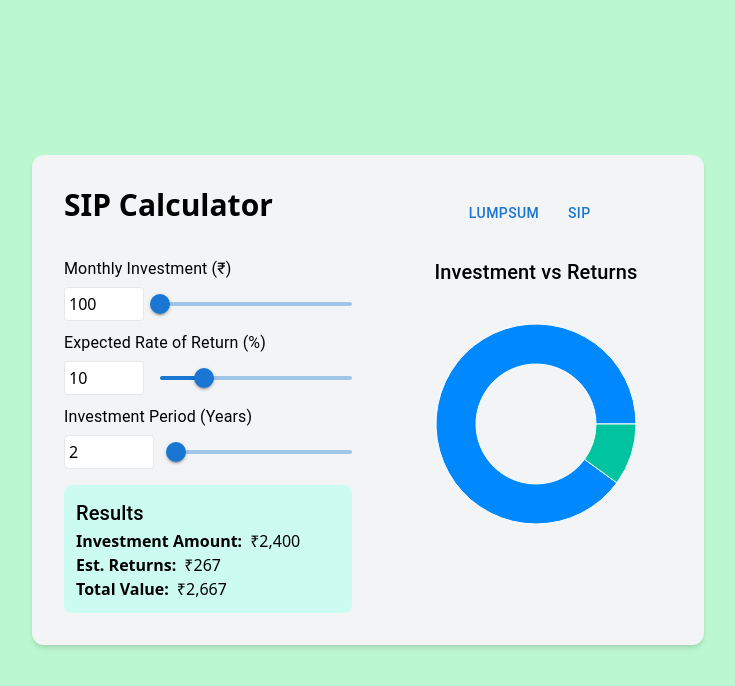
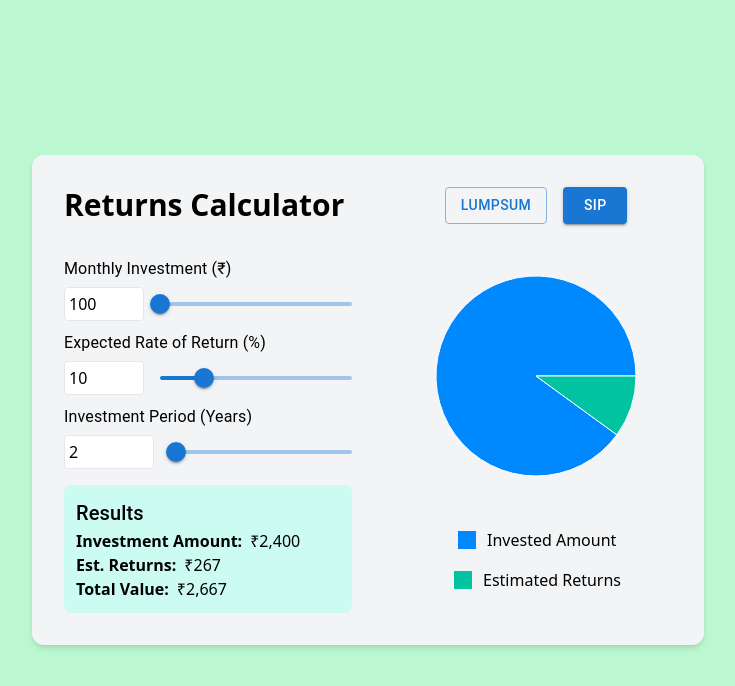
Before and after one commit to astroboyhimanshu/smart-investor, a React (Vite) app: page / in a window 1280 px wide. Both pictures are taken after a click on the button "START". Shown: the top 686 px of the page, without its empty margins (272-1007 px from the left). Built offline with nearby package versions, Linux system fonts and the light colour scheme.

Commit message:
Added Lumpsum & SIP Calculation Functionality + Improved UI

```diff
--- /dev/null
+++ b/src/components/LumpsumReturnCalculator.tsx
@@ -0,0 +1,21 @@
+// LumpsumReturnCalculator.tsx
+
+const LumpsumReturnCalculator = (
+  lumpSumAmount: number,
+  rateOfReturn: number,
+  years: number
+) => {
+  // Formula to calculate maturity value for Lump Sum
+  const maturityValue = lumpSumAmount * Math.pow(1 + rateOfReturn / 100, years);
+
+  // Estimated returns are the difference between maturity value and initial investment
+  const estimatedReturns = maturityValue - lumpSumAmount;
+
+  return {
+    investmentAmount: lumpSumAmount, // Unifying key with SIP return calculation
+    estimatedReturns,
+    maturityValue,
+  };
+};
+
+export default LumpsumReturnCalculator;
--- /dev/null
+++ b/src/components/SIPReturnCalculator.tsx
@@ -0,0 +1,21 @@
+// SIPReturnCalculator.tsx
+
+const SIPReturnCalculator = (
+  monthlyInvestment: number,
+  rateOfReturn: number,
+  years: number
+) => {
+  const months = years * 12;
+  const monthlyRate = rateOfReturn / 12 / 100;
+
+  const investmentAmount = monthlyInvestment * months;
+  const maturityValue =
+    monthlyInvestment *
+    ((Math.pow(1 + monthlyRate, months) - 1) / monthlyRate) *
+    (1 + monthlyRate);
+  const estimatedReturns = maturityValue - investmentAmount;
+
+  return { investmentAmount, estimatedReturns, maturityValue };
+};
+
+export default SIPReturnCalculator;
--- a/src/components/SipPlanner.tsx
+++ b/src/components/SipPlanner.tsx
@@ -1,33 +1,23 @@
 import { useState } from "react";
 import { Typography, Slider, Button } from "@mui/material";
 import { PieChart, Pie, Cell, ResponsiveContainer, Tooltip } from "recharts";
+import SIPReturnCalculator from "./SIPReturnCalculator";
+import LumpsumReturnCalculator from "./LumpsumReturnCalculator";
+import { Square } from "@mui/icons-material";
 
-// Helper function to calculate SIP
-const returnCalculator = (
-  monthlyInvestment: number,
-  rateOfReturn: number,
-  years: number
-) => {
-  const months = years * 12;
-  const monthlyRate = rateOfReturn / 12 / 100;
-
-  const investmentAmount = monthlyInvestment * months;
-  const maturityValue =
-    monthlyInvestment *
-    ((Math.pow(1 + monthlyRate, months) - 1) / monthlyRate) *
-    (1 + monthlyRate);
-  const estimatedReturns = maturityValue - investmentAmount;
-
-  return { investmentAmount, estimatedReturns, maturityValue };
-};
-
+// Helper function to calculate SIP or Lump Sum returns
 const SipPlanner = () => {
   const [monthlyInvestment, setMonthlyInvestment] = useState<number>(100);
+  const [lumpSumAmount, setLumpSumAmount] = useState<number>(10000);
   const [rateOfReturn, setRateOfReturn] = useState<number>(10);
   const [years, setYears] = useState<number>(2);
+  const [calcType, setCalcType] = useState<"sip" | "lumpsum">("sip");
 
+  // Calculate based on the selected type (SIP or Lump Sum)
   const { investmentAmount, estimatedReturns, maturityValue } =
-    returnCalculator(monthlyInvestment, rateOfReturn, years);
+    calcType === "sip"
+      ? SIPReturnCalculator(monthlyInvestment, rateOfReturn, years)
+      : LumpsumReturnCalculator(lumpSumAmount, rateOfReturn, years);
 
   // Data for the Pie Chart
   const data = [
@@ -41,18 +31,21 @@ const SipPlanner = () => {
     <div className="flex flex-grow p-4 justify-center">
       <div className="max-w-4xl flex flex-row gap-4 bg-gray-100 rounded-xl shadow-md p-4">
         {/* Left Side: Inputs and Results */}
+        <div className="w-1/2 p-4">
+          <div className="flex justify-between items-center mb-4">
+            <div className="font-semibold text-3xl">Returns Calculator</div>
+          </div>
 
-        <div className="w-1/2 p-4">
-          <div className="flex">
-            <div className="flex mb-4 font-semibold text-3xl text-center">
-              SIP Calculator
+          {/* Conditional Inputs based on Calculation Type */}
+          {calcType === "sip" ? (
+            <>
+              {/* Monthly Investment for SIP */}
+              <div className="pb-1 pt-4">
+                <Typography variant="subtitle1">
+                  Monthly Investment (₹)
+                </Typography>
               </div>
-          </div>
-          {/* Monthly Investment */}
-          <div className="pb-1 pt-4">
-            <Typography variant="subtitle1">Monthly Investment (₹)</Typography>
-          </div>
-          <div className="flex items-center mb-2 ">
+              <div className="flex items-center mb-2">
                 <input
                   value={monthlyInvestment}
                   onChange={(e) => setMonthlyInvestment(Number(e.target.value))}
@@ -62,13 +55,44 @@ const SipPlanner = () => {
                 />
                 <Slider
                   value={monthlyInvestment}
-              onChange={(_e, value) => setMonthlyInvestment(value as number)}
+                  onChange={(_e, value) =>
+                    setMonthlyInvestment(value as number)
+                  }
                   min={100}
                   max={100000}
                   step={100}
                   className="flex-grow ml-2"
                 />
               </div>
+            </>
+          ) : (
+            <>
+              {/* LumpSum Investment for LumpSum */}
+              <div className="pb-1 pt-4">
+                <Typography variant="subtitle1">
+                  Lump Sum Investment (₹)
+                </Typography>
+              </div>
+              <div className="flex items-center mb-2">
+                <input
+                  value={lumpSumAmount}
+                  onChange={(e) => setLumpSumAmount(Number(e.target.value))}
+                  type="number"
+                  min={1000}
+                  className="border rounded p-1 mr-2 w-20"
+                />
+                <Slider
+                  value={lumpSumAmount}
+                  onChange={(_e, value) => setLumpSumAmount(value as number)}
+                  min={1000}
+                  max={10000000}
+                  step={1000}
+                  className="flex-grow ml-2"
+                />
+              </div>
+            </>
+          )}
+
           {/* Rate of Return */}
           <div className="pb-1">
             <Typography variant="subtitle1">
@@ -94,6 +118,7 @@ const SipPlanner = () => {
               className="flex-grow ml-2"
             />
           </div>
+
           {/* Years */}
           <div className="pb-1">
             <Typography variant="subtitle1">
@@ -118,6 +143,7 @@ const SipPlanner = () => {
               className="flex-grow ml-2"
             />
           </div>
+
           {/* Results */}
           <div className="mt-4 p-3 flex flex-col min-w-72 bg-teal-100 rounded-lg">
             <div>
@@ -125,7 +151,6 @@ const SipPlanner = () => {
                 Results
               </Typography>
             </div>
-
             <div className="flex gap-2">
               <div className="text-md font-bold">Investment Amount: </div>
               <div className="text-md">
@@ -138,7 +163,6 @@ const SipPlanner = () => {
                 ₹{Math.round(estimatedReturns).toLocaleString()}
               </div>
             </div>
-
             <div className="flex gap-2">
               <div className="text-md font-bold">Total Value: </div>
               <div className="text-md">
@@ -147,26 +171,35 @@ const SipPlanner = () => {
             </div>
           </div>
         </div>
+
         {/* Right Side: Pie Chart */}
         <div className="w-1/2 p-4 flex-col items-center justify-center">
-          <div className="flex items-center justify-center p-2 gap-18">
-            <Button className="bg-teal-200">LumpSum</Button>
-            <Button>SIP</Button>
+          {/* Investment Type Switcher */}
+          <div className="flex items-center gap-4 justify-center">
+            <Button
+              onClick={() => setCalcType("lumpsum")}
+              variant={calcType === "lumpsum" ? "contained" : "outlined"}
+            >
+              LumpSum
+            </Button>
+            <Button
+              onClick={() => setCalcType("sip")}
+              variant={calcType === "sip" ? "contained" : "outlined"}
+            >
+              SIP
+            </Button>
           </div>
           <div className="w-full h-72 pt-4">
-            <Typography variant="h6" className="mb-2 text-center">
-              Investment vs Returns
-            </Typography>
             <ResponsiveContainer width="100%" height="100%">
               <PieChart>
                 <Pie
                   data={data}
+                  dataKey="value"
+                  nameKey="name"
                   cx="50%"
                   cy="50%"
-                  innerRadius={60}
                   outerRadius={100}
-                  dataKey="value"
-                  label
+                  fill="#8884d8"
                 >
                   {data.map((_entry, index) => (
                     <Cell
@@ -178,6 +211,26 @@ const SipPlanner = () => {
                 <Tooltip />
               </PieChart>
             </ResponsiveContainer>
+            <div className="flex flex-col gap-4 mt-4">
+              <div className="flex gap-2 justify-center items-center">
+                <Square style={{ color: COLORS[0] }} />
+                <div
+                  className=""
+                  style={{ minWidth: "130px", textAlign: "left" }}
+                >
+                  Invested Amount
+                </div>
+              </div>
+              <div className="flex gap-2 justify-center items-center">
+                <Square style={{ color: COLORS[1] }} />
+                <div
+                  className=""
+                  style={{ minWidth: "130px", textAlign: "left" }}
+                >
+                  Estimated Returns
+                </div>
+              </div>
+            </div>
           </div>
         </div>
       </div>
```
Lines whose indentation alone changed are shown as unchanged.
